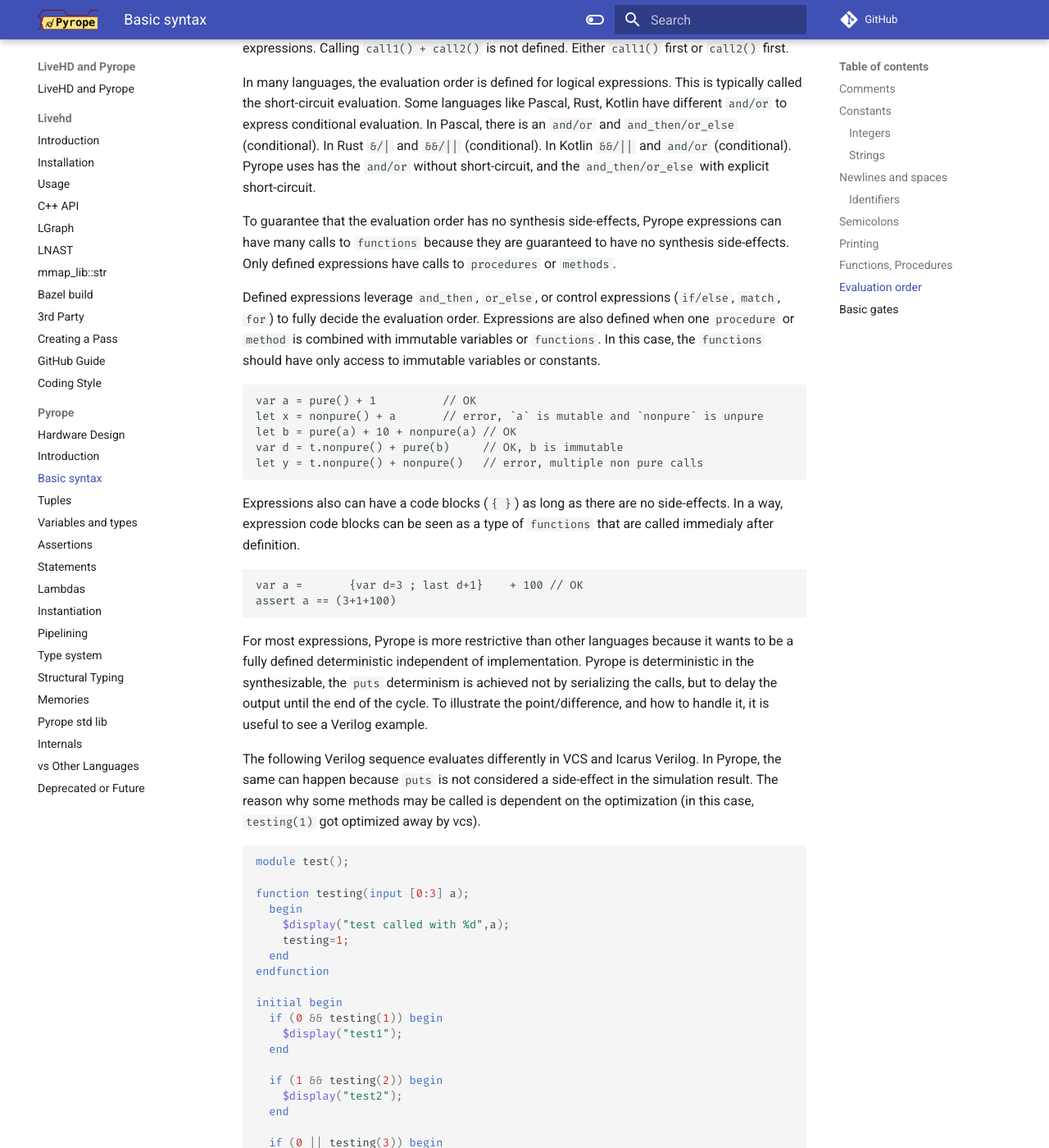
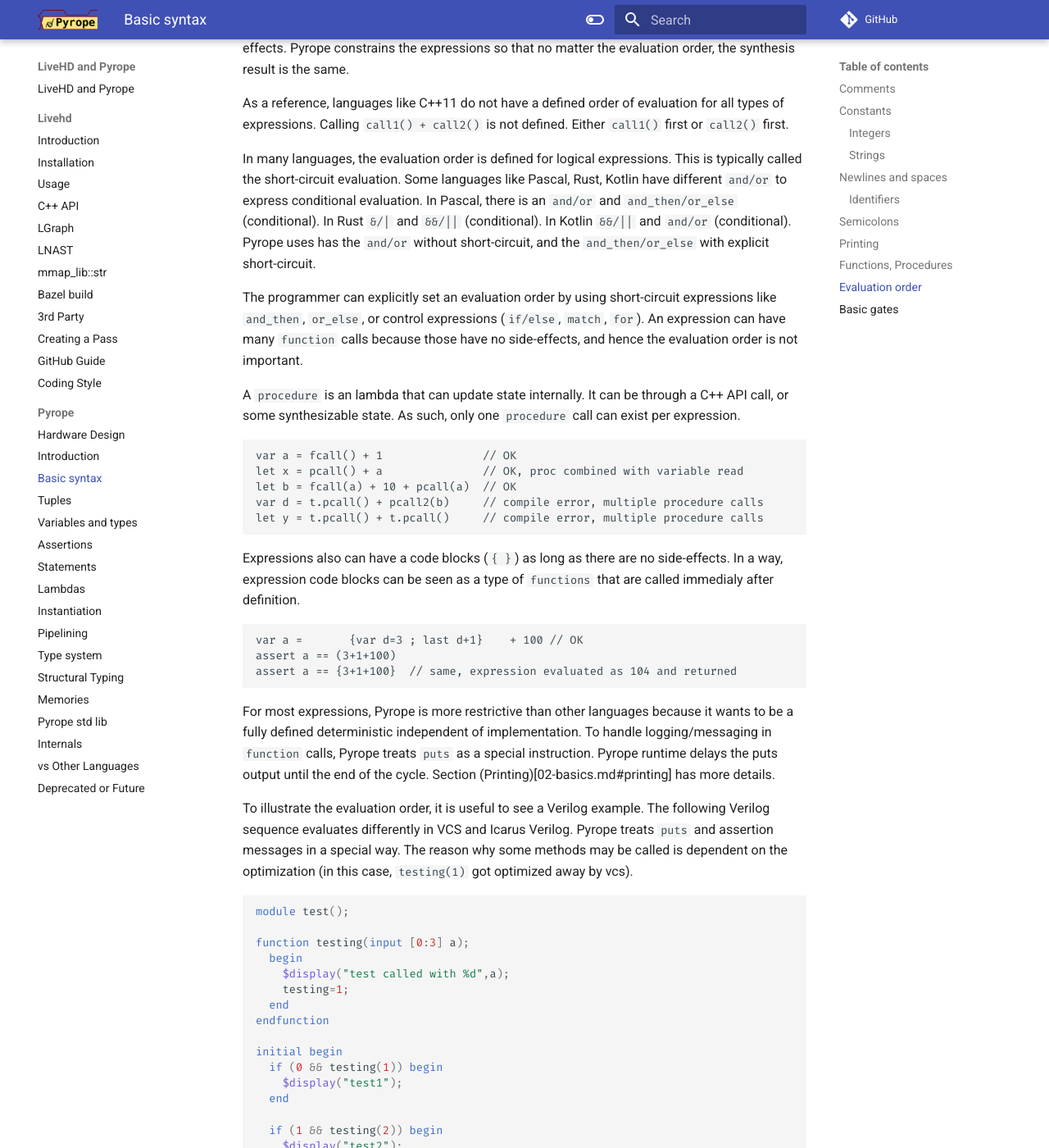
Before and after one commit to masc-ucsc/docs, an MkDocs documentation site: the page built from docs/pyrope/02-basics.md, in a window 1280 px wide and 1400 px high, scrolled down 4905 px. Shown: the whole window at 82% size. Built offline with MkDocs 1.6.1 and Material for MkDocs 9.7.7, drawn with Linux system fonts in a browser that asks for light colours; comment, search, counter and statistics services are not loaded; some of the changed text lies outside the part shown.

Commit message:
simple explanations and consistency

````diff
--- a/docs/pyrope/02-basics.md
+++ b/docs/pyrope/02-basics.md
@@ -174,10 +174,15 @@ a = 1
 puts "Hello a is {}", a
 ```
 
-Since many modules can print at the same cycle, it is possible to put a relative
-order between puts (`order`). If no relative order is provided, the messages
-are kept to the end of the cycle, and then printed in alphabetical order. This is
-done to be deterministic.
+Since many modules can print at the same cycle, it is possible to put a
+relative order between puts (`order`). If no relative order is provided, the
+messages are kept to the end of the cycle, and then printed in alphabetical
+order. This is done to be deterministic. The messages generated by assertions
+also get serialized like puts statements.
+
+
+To avoid breaking down different `puts` inside the same method. All the `puts`
+in a given cycle are shown together.
 
 
 This example will print "hello world" even though there are 2 puts/prints in
@@ -266,25 +271,24 @@ Pyrope uses has the `and/or` without short-circuit, and the `and_then/or_else`
 with explicit short-circuit.
 
 
-To guarantee that the evaluation order has no synthesis side-effects, Pyrope
-expressions can have many calls to `functions` because they are guaranteed to
-have no synthesis side-effects. Only defined expressions have calls to
-`procedures` or `methods`.
+
+The programmer can explicitly set an evaluation order by using short-circuit
+expressions like `and_then`, `or_else`, or control expressions (`if/else`,
+`match`, `for`). An expression can have many `function` calls because those
+have no side-effects, and hence the evaluation order is not important.
 
 
-Defined expressions leverage `and_then`, `or_else`, or control expressions
-(`if/else`, `match`, `for`) to fully decide the evaluation order. Expressions
-are also defined when one `procedure` or `method` is combined with immutable
-variables or `functions`. In this case, the `functions` should have only access
-to immutable variables or constants.
+A `procedure` is an lambda that can update state internally. It can be through
+a C++ API call, or some synthesizable state. As such, only one `procedure` call
+can exist per expression.
 
 
 ```
-var a = pure() + 1          // OK
-let x = nonpure() + a       // error, `a` is mutable and `nonpure` is unpure
-let b = pure(a) + 10 + nonpure(a) // OK
-var d = t.nonpure() + pure(b)     // OK, b is immutable
-let y = t.nonpure() + nonpure()   // error, multiple non pure calls
+var a = fcall() + 1               // OK
+let x = pcall() + a               // OK, proc combined with variable read
+let b = fcall(a) + 10 + pcall(a)  // OK
+var d = t.pcall() + pcall2(b)     // compile error, multiple procedure calls
+let y = t.pcall() + t.pcall()     // compile error, multiple procedure calls
 ```
 
 
@@ -296,22 +300,22 @@ side-effects. In a way, expression code blocks can be seen as a type of
 ```
 var a =       {var d=3 ; last d+1}    + 100 // OK
 assert a == (3+1+100)
+assert a == {3+1+100}  // same, expression evaluated as 104 and returned
 ```
 
 
 For most expressions, Pyrope is more restrictive than other languages because
-it wants to be a fully defined deterministic independent of implementation.
-Pyrope is deterministic in the synthesizable, the `puts` determinism is
-achieved not by serializing the calls, but to delay the output until the end of
-the cycle. To illustrate the point/difference, and how to handle it, it is
-useful to see a Verilog example.
+it wants to be a fully defined deterministic independent of implementation. To
+handle logging/messaging in `function` calls, Pyrope treats `puts` as a special
+instruction. Pyrope runtime delays the puts output until the end of the cycle.
+Section (Printing)[02-basics.md#printing] has more details.
 
 
-The following Verilog sequence evaluates differently in VCS and Icarus Verilog.
-In Pyrope, the same can happen because `puts` is not considered a side-effect
-in the simulation result. The reason why some methods may be called is
-dependent on the optimization (in this case, `testing(1)` got optimized away by
-vcs).
+To illustrate the evaluation order, it is useful to see a Verilog example. The
+following Verilog sequence evaluates differently in VCS and Icarus Verilog.
+Pyrope treats `puts` and assertion messages in a special way. The reason why
+some methods may be called is dependent on the optimization (in this case,
+`testing(1)` got optimized away by vcs).
 
 
 ```verilog
@@ -380,14 +384,14 @@ statements, or the `and_then` and `or_else` operations must be used.
 
 === "Incorrect code with side-effects"
     ```
-    var r1 = fcall1() or  fcall2()  // compile error, non-deterministic
+    var r1 = pcall1() or  pcall2()  // compile error, non-deterministic
 
 
-    var r2 = fcall1() and fcall2()  // compile error, non-deterministic
+    var r2 = pcall1() and pcall2()  // compile error, non-deterministic
 
 
-    var r3 = fcall1() +   fcall2()  // compile error
-    // compile error only if fcall1/fcall2 can have side effects
+    var r3 = pcall1() +   pcall2()  // compile error
+    // compile error only if pcall1/pcall2 can have side effects
     ```
 
 === "Alternative 1"
````
Also changed, not shown: docs/pyrope/04-variables.md (+1 -1 lines), docs/pyrope/05-assert.md (+11 -9 lines).
